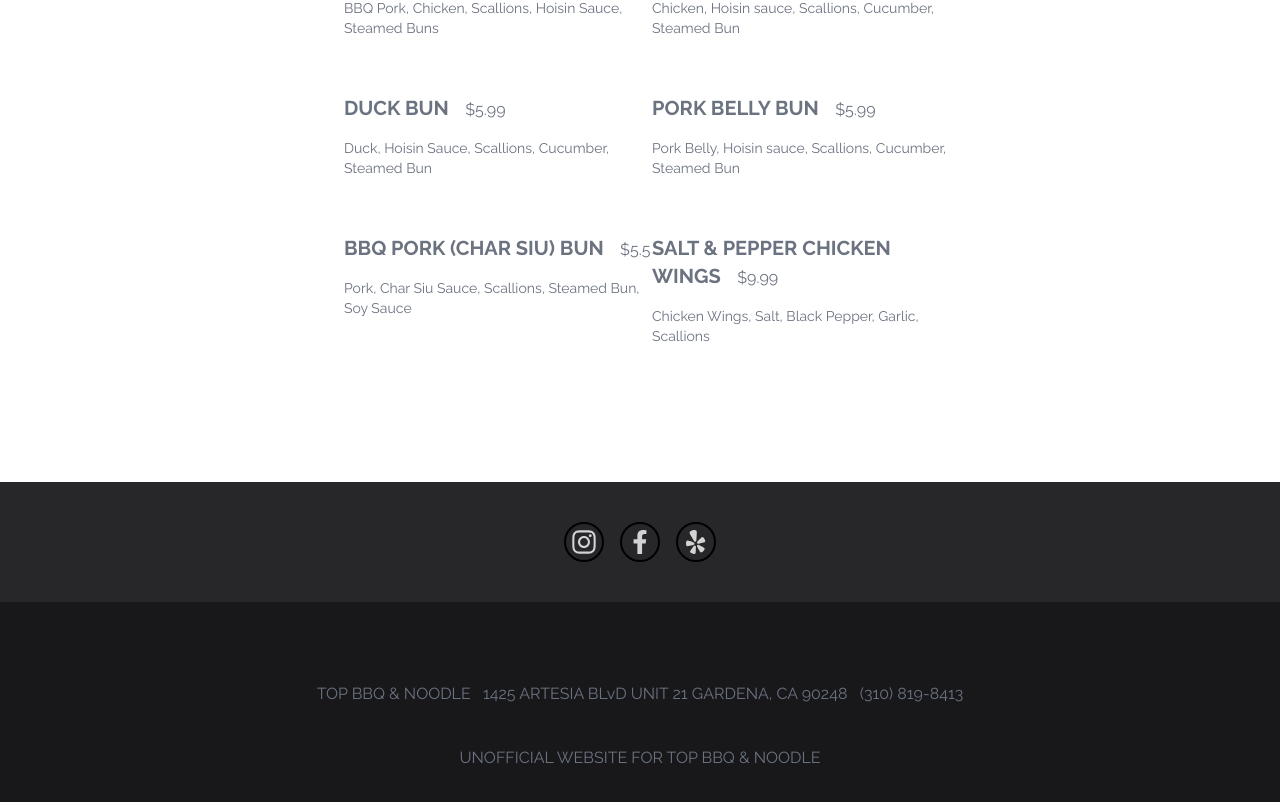
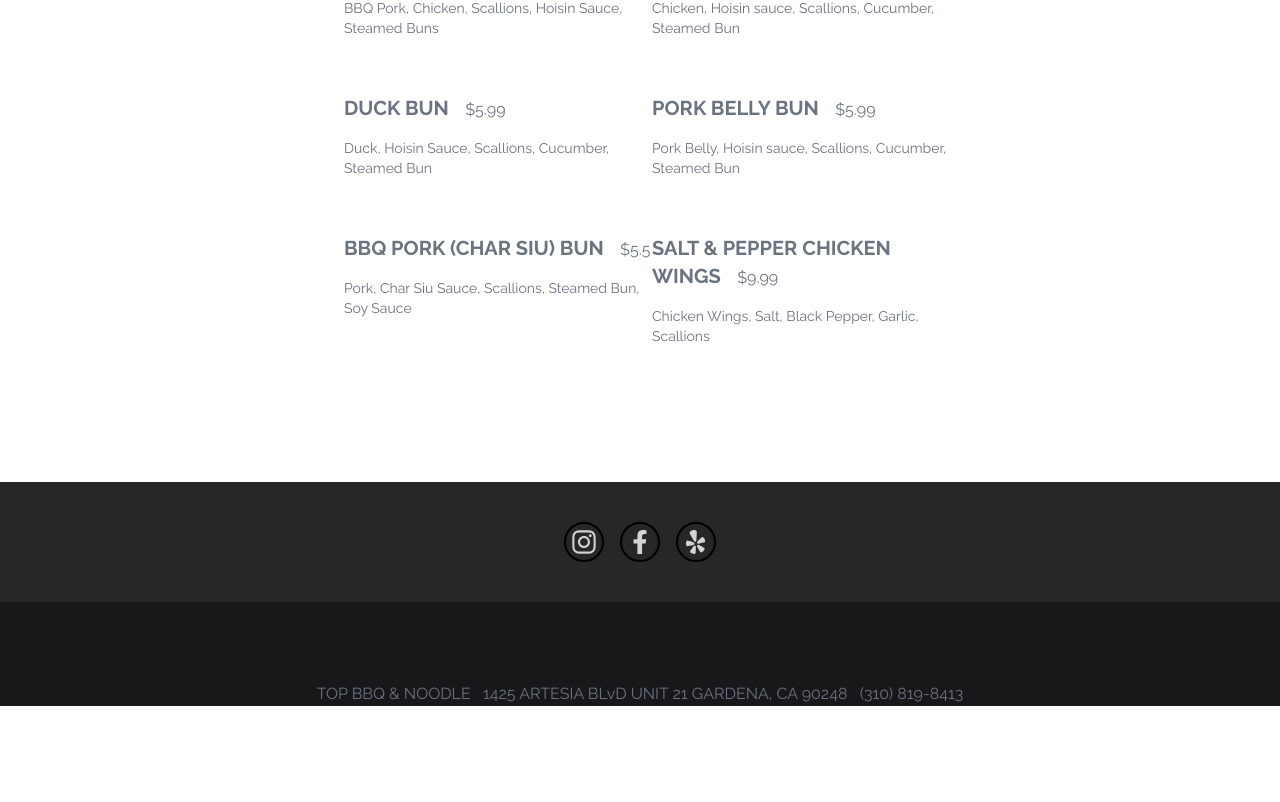
Before and after one commit to andy-phu/Top-BBQ-Noodle, a React (Create React App) app: page / in a window 1280 px wide. Shown: the part 2390-3192 px from the top of the page. After the commit the page ends 3096 px from the top, so only its background shows below. Built offline with nearby package versions, Linux system fonts and the light colour scheme.

Commit message:
removed bottom of footer

```diff
--- a/src/App.js
+++ b/src/App.js
@@ -17,6 +17,7 @@ function App() {
       <Menu/>
       <Footer/>
       <BotFooter/>
+
     </div>
   );
 }
--- a/src/components/botFooter.jsx
+++ b/src/components/botFooter.jsx
@@ -6,9 +6,7 @@ const botFooter = () => {
             <div className='bg-zinc-900 pt-20 flex justify-center text-center text-gray-500'>
                 TOP BBQ & NOODLE &nbsp; 1425 ARTESIA BLvD UNIT 21 GARDENA, CA 90248 &nbsp; (310) 819-8413
             </div>
-            <div className='bg-zinc-900 pt-10 pb-20 flex justify-center text-center text-gray-500'>
-                UNOFFICIAL WEBSITE FOR TOP BBQ & NOODLE
-            </div>
+
         </div>
     );
 }
```
